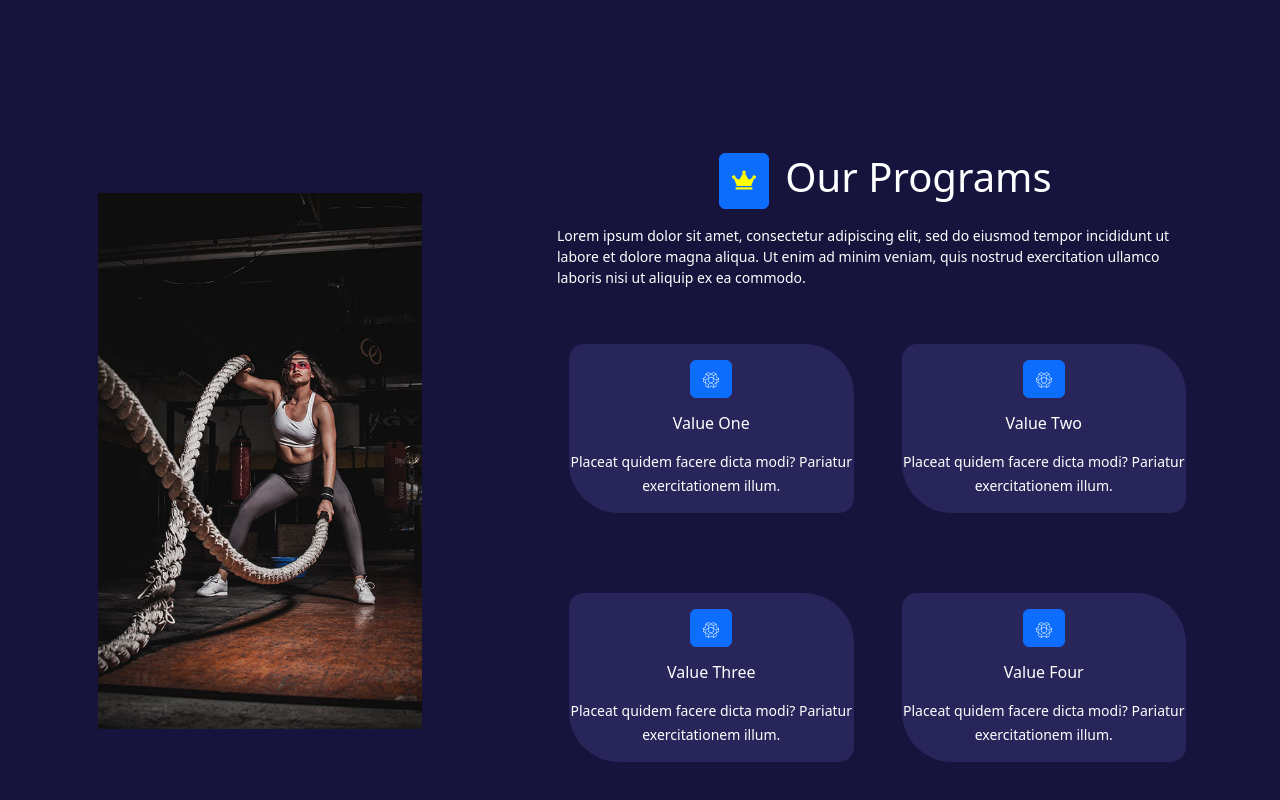
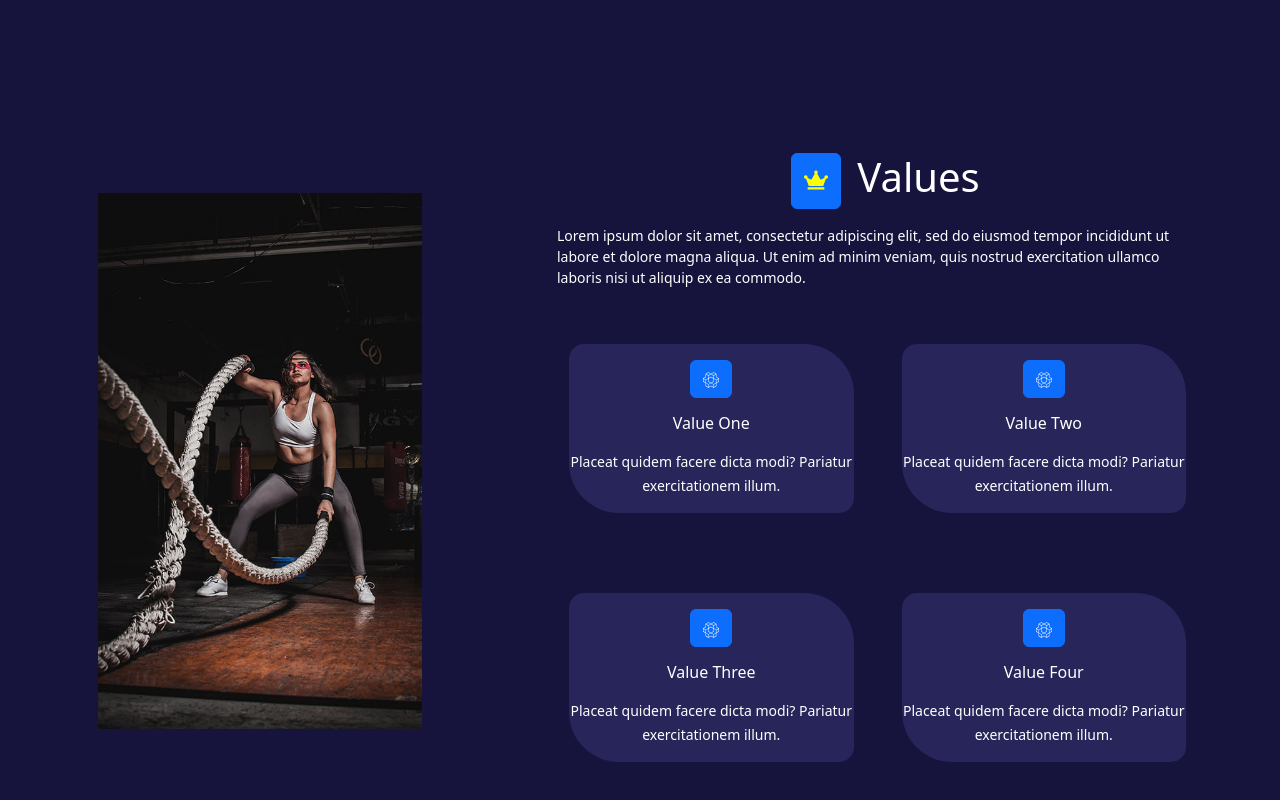
Before and after one commit to neelpopat242/VaW_gymnase, a React (Create React App) app: page / in a window 1280 px wide. Shown: the part 1095-1895 px from the top of the page. Built offline with nearby package versions, Linux system fonts and the light colour scheme.

Commit message:
Valued modified

```diff
--- a/src/pages_route/home/Values.js
+++ b/src/pages_route/home/Values.js
@@ -17,7 +17,7 @@ const Values = () => {
                         <div className='row  '>
                             <div className='d-flex justify-content-center  align-self-center '>
                                 <a class="btn btn-primary mx-3" style={{ color: "yellow", fontSize: "1.5rem" }}><FaCrown /></a>
-                                <h1 className='text-center text-white'>Our Programs</h1>
+                                <h1 className='text-center text-white'>Values</h1>
 
                             </div>
                             <small className='text-white my-3'>Lorem ipsum dolor sit amet, consectetur adipiscing elit, sed do eiusmod tempor incididunt ut labore
```
